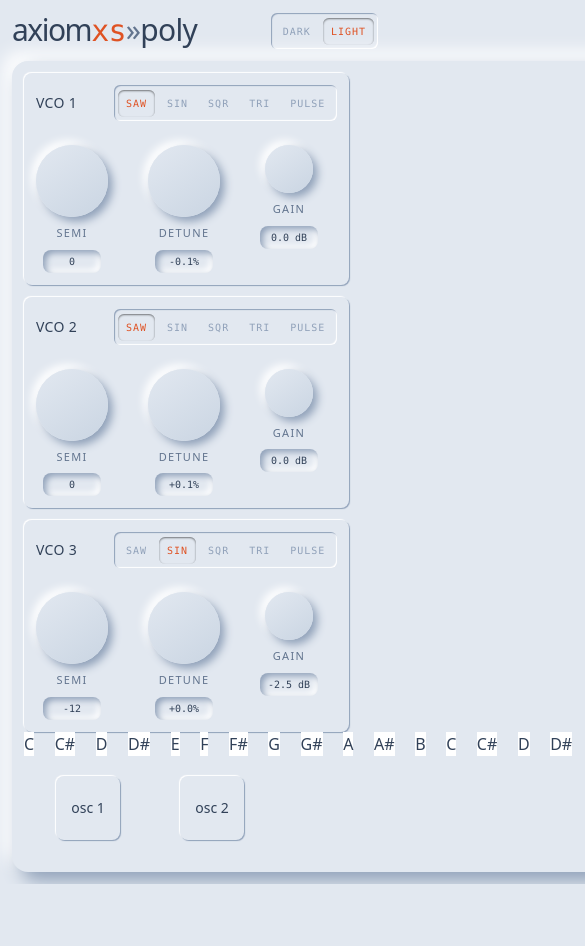
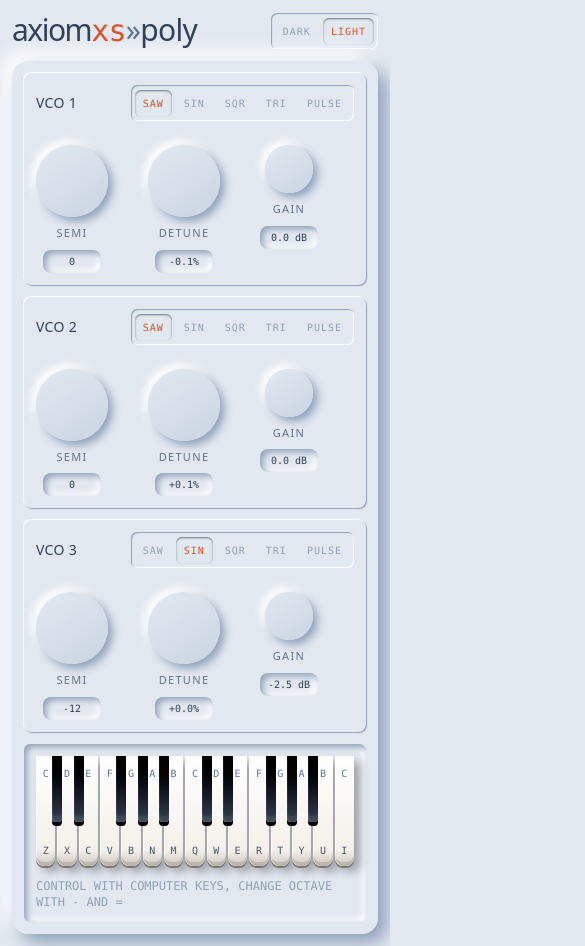
Before and after one commit to svandriel/axiom-synth, a Vue app: page / in a window 390 px wide. Shown: the top 946 px of the page, 585 px wide, since content can reach past the window. Before the commit the page ends 884 px from the top, so only its background shows below. Built offline with nearby package versions, Linux system fonts and the light colour scheme.

Commit message:
keyboard layout

```diff
--- a/index.html
+++ b/index.html
@@ -4,7 +4,7 @@
     <meta charset="UTF-8" />
     <link rel="icon" type="image/svg+xml" href="/favicon.svg" />
     <meta name="viewport" content="width=device-width, initial-scale=1.0" />
-    <title>axiom-synth</title>
+    <title>Axiom</title>
   </head>
 
   <body>
--- a/src/App.vue
+++ b/src/App.vue
@@ -4,7 +4,7 @@ import Synth from './components/Synth.vue';
 </script>
 
 <template>
-  <div class="container mx-auto">
+  <div class="mx-auto max-w-275">
     <HeaderBar />
     <Synth class="mt-3" />
   </div>
--- a/src/components/Keyboard.vue
+++ b/src/components/Keyboard.vue
@@ -1,28 +1,76 @@
 <template>
-  <div class="flex flex-row justify-between">
-    <div v-for="note in notes">
+  <div
+    class="keyboard-container rounded-md p-3 shadow-in-sm dark:shadow-in-sm-dark"
+  >
+    <div class="keyboard relative flex gap-0.5">
+      <!-- white keys -->
       <div
-        class="key bg-white"
-        :class="{ black: note.black }"
+        v-for="note in whiteNotes"
+        class="key white flex flex-1 items-end justify-center rounded-b-lg bg-linear-to-b from-white via-[#f4f1ea] via-85% to-[#cfcac0] pb-2 text-2xs uppercase select-none"
+        :class="{
+          on: pressed[note.semi],
+        }"
         :data-semi="note.semi"
+        @pointerdown="() => onPianoKeyDown(note.semi)"
+        @pointerup="() => onPianoKeyUp(note.semi)"
       >
-        {{ note.n }}
+        <span class="name absolute top-2.5 font-mono text-primary-500">
+          {{ note.n }}
+        </span>
+        <span class="key font-mono text-primary-600">
+          {{ note.k }}
+        </span>
       </div>
+      <!-- black keys -->
+      <div
+        v-for="note in blackNotes"
+        class="key black absolute top-0 left-0 flex h-[60%] flex-1 items-end justify-center rounded-b-sm bg-linear-to-b from-black to-gray-700 text-2xs text-gray-400 uppercase select-none"
+        :data-semi="note.semi"
+        :class="{
+          on: pressed[note.semi],
+        }"
+        @pointerdown="() => onPianoKeyDown(note.semi)"
+        @pointerup="() => onPianoKeyUp(note.semi)"
+        :style="{
+          '--width': '3.1%',
+          '--location': pianoKeyLocations[note.semi],
+        }"
+      >
+        <span class="key hidden font-mono sm:inline">
+          {{ note.k }}
+        </span>
+      </div>
+    </div>
+    <div
+      class="mt-3 font-mono text-xs text-primary-400 uppercase dark:text-primary-400"
+    >
+      Control with computer keys, change octave with - and =
     </div>
   </div>
 </template>
 
 <script setup lang="ts">
-import { onMounted, onUnmounted, ref, watch } from 'vue';
+import { onMounted, onUnmounted, ref } from 'vue';
 import { useAudioEngine } from '../composables/use-audio-context';
 import { noteForKey, notes } from '../utils/key-map';
 
 const engine = useAudioEngine();
-const octave = ref(4);
+const octave = ref(3);
 
-watch(octave, (newVal, oldVal) => {
-  console.log('octave changed from', oldVal, 'to', newVal);
-});
+const whiteNotes = notes.filter(note => !note.black);
+const blackNotes = notes.filter(note => note.black);
+
+const pressed = ref<{ [semi: number]: boolean }>({});
+
+function onPianoKeyDown(semi: number) {
+  engine.value.noteOn(semi + (octave.value - 4) * 12);
+  pressed.value[semi] = true;
+}
+
+function onPianoKeyUp(semi: number) {
+  engine.value.noteOff(semi + (octave.value - 4) * 12);
+  pressed.value[semi] = false;
+}
 
 function onKeyDown(e: KeyboardEvent) {
   if (e.repeat || e.metaKey || e.ctrlKey || e.altKey) return;
@@ -43,7 +91,8 @@ function onKeyDown(e: KeyboardEvent) {
   const semi = noteForKey(k);
   if (semi !== undefined) {
     e.preventDefault();
-    engine.value.noteOn(semi + (octave.value - 4) * 12);
+
+    onPianoKeyDown(semi);
   }
 }
 
@@ -52,7 +101,7 @@ function onKeyUp(e: KeyboardEvent) {
   const semi = noteForKey(k);
   if (semi !== undefined) {
     e.preventDefault();
-    engine.value.noteOff(semi + (octave.value - 4) * 12);
+    onPianoKeyUp(semi);
   }
 }
 
@@ -65,4 +114,63 @@ onUnmounted(() => {
   window.removeEventListener('keydown', onKeyDown);
   window.removeEventListener('keyup', onKeyUp);
 });
+
+// Mapping of semitones to logical piano key location
+// e.g. C is 0, C# is 0, D is 1, D# is 1, etc
+const pianoKeyLocations: Record<number, number> = {};
+let currentLocation = 0;
+for (let i = 0; i < notes.length; i++) {
+  const note = notes[i];
+  if (note.black) {
+    pianoKeyLocations[note.semi] = currentLocation - 1;
+  } else {
+    pianoKeyLocations[note.semi] = currentLocation;
+    currentLocation++;
+  }
+}
 </script>
+
+<style scoped>
+.keyboard {
+  height: clamp(110px, 18vw, 170px);
+}
+
+.key {
+  transition: transform 0.15s;
+}
+
+.key.white {
+  box-shadow:
+    inset 0 -4px 0 rgba(0, 0, 0, 0.12),
+    inset 1px 0 0 rgba(255, 255, 255, 0.6),
+    0 2px 0 #7a7670,
+    6px 6px 10px rgba(0, 0, 0, 0.3);
+}
+
+.key.white.on {
+  background: linear-gradient(180deg, #ffe0a3, #ffc766);
+  box-shadow:
+    inset 0 -2px 0 rgba(0, 0, 0, 0.15),
+    0 0 14px rgba(255, 177, 59, 0.6) 6px 6px 10px rgba(0, 0, 0, 0.5);
+  transform: translateY(2px);
+}
+
+.key.black {
+  box-shadow:
+    0 4px 0 #000,
+    inset 0 -6px 0 rgba(255, 255, 255, 0.06),
+    inset 1px 0 0 rgba(255, 255, 255, 0.08);
+  width: var(--width);
+  left: calc((var(--location) + 1) * (100% + 2px) / 15 - (var(--width) / 2));
+}
+
+.key.black.on {
+  background: linear-gradient(180deg, #ff9a3b, #c76a12);
+  box-shadow:
+    0 2px 0 #000,
+    0 0 14px rgba(255, 177, 59, 0.6);
+  /* transform: translateY(2px); */
+  height: 62%;
+  color: #2b1a00;
+}
+</style>
--- a/src/components/Synth.vue
+++ b/src/components/Synth.vue
@@ -1,21 +1,23 @@
 <template>
   <div
-    class="synth b-3 min-h-100 min-w-5xl rounded-2xl bg-default p-3 shadow-out dark:bg-default-dark dark:shadow-out-dark"
+    class="synth b-3 min-h-100 rounded-2xl bg-default p-3 shadow-out dark:bg-default-dark dark:shadow-out-dark"
   >
     <div class="grid grid-cols-12 grid-rows-3 gap-3">
-      <OscillatorPanel class="col-span-4 row-start-1" v-model="osc1" />
-      <OscillatorPanel class="col-span-4 row-start-2" v-model="osc2" />
-      <OscillatorPanel class="col-span-4 row-start-3" v-model="osc3" />
+      <OscillatorPanel
+        class="col-span-12 row-start-1 sm:col-span-6 lg:col-span-4"
+        v-model="osc1"
+      />
+      <OscillatorPanel
+        class="col-span-12 row-start-2 sm:col-span-6 lg:col-span-4"
+        v-model="osc2"
+      />
+      <OscillatorPanel
+        class="col-span-12 row-start-3 sm:col-span-6 lg:col-span-4"
+        v-model="osc3"
+      />
     </div>
 
-    <Keyboard />
-
-    <div class="flex flex-col">
-      <div class="ml-3 flex flex-row items-center gap-5">
-        <SynthButton @note-on="noteOn" @note-off="noteOff">osc 1</SynthButton>
-        <SynthButton>osc 2</SynthButton>
-      </div>
-    </div>
+    <Keyboard class="mt-3" />
   </div>
 </template>
 <script setup lang="ts">
--- a/src/engine/engine.ts
+++ b/src/engine/engine.ts
@@ -19,7 +19,7 @@ export class AudioEngine {
     this.master.gain.value = 0.5;
     this.filter = ctxt.createBiquadFilter();
     this.filter.type = 'lowpass';
-    this.filter.frequency.value = 1000;
+    this.filter.frequency.value = 2000;
     this.filter.Q.value = 3;
     this.analyser = ctxt.createAnalyser();
     this.analyser.fftSize = 2048;
@@ -60,14 +60,16 @@ export class AudioEngine {
   }
 
   public noteOn(semi: number) {
-    console.log('noteOn', semi);
     this.ensureStarted();
     this.voice.noteOn(semi);
   }
 
   public noteOff(semi: number) {
     console.log('noteOff', semi);
-    this.voice.noteOff();
+    const activeVoice = this.voice.currentSemi === semi ? this.voice : null;
+    if (activeVoice) {
+      this.voice.noteOff();
+    }
   }
 
   public allNotesOff() {
--- a/src/engine/voice.ts
+++ b/src/engine/voice.ts
@@ -2,43 +2,54 @@ import type { AudioEngine } from './engine';
 
 export class Voice {
   private readonly ctxt: AudioContext;
-  private readonly env: GainNode;
+  private readonly ampEnv: GainNode;
+  // private readonly filterEnv: GainNode;
   private readonly oscillators: OscillatorNode[] = [];
+  // private readonly filter: BiquadFilterNode;
   private started: boolean = false;
+  public currentSemi: number | null = null;
 
   constructor(engine: AudioEngine) {
     this.ctxt = engine.ctxt;
-    this.env = this.ctxt.createGain();
+    this.ampEnv = this.ctxt.createGain();
+    // this.filterEnv = this.ctxt.createGain();
+    // this.filter = this.ctxt.createBiquadFilter();
+
+    // this.filterEnv.connect(this.filter.frequency);
 
     const osc1 = this.ctxt.createOscillator();
     osc1.type = 'sawtooth';
-    osc1.connect(this.env);
+    osc1.connect(this.ampEnv);
 
     const osc2 = this.ctxt.createOscillator();
     osc2.type = 'sawtooth';
-    osc2.connect(this.env);
+    osc2.connect(this.ampEnv);
+
+    const osc3 = this.ctxt.createOscillator();
+    osc3.type = 'triangle';
+    osc3.connect(this.ampEnv);
 
     this.oscillators.push(osc1);
     this.oscillators.push(osc2);
+    this.oscillators.push(osc3);
 
-    this.env.connect(engine.noteSignalSink);
-    // var sub = null;
-    // if (subOn) {
-    //     sub = ctx.createOscillator(); sub.type = 'sine'; sub.frequency.value = freqOf(semi) / 2;
-    //     var subG = ctx.createGain(); subG.gain.value = 0.5;
-    //     sub.connect(subG); subG.connect(env); sub.start(now);
-    // }
+    this.ampEnv.connect(engine.noteSignalSink);
   }
 
   noteOn(semi: number) {
+    this.currentSemi = semi;
+
     const now = this.ctxt.currentTime;
+    console.log(`[${now.toFixed(4)}] noteOn(${semi})`);
 
-    this.oscillators[0].frequency.value = freqOf(semi + 0.04);
-    this.oscillators[1].frequency.value = freqOf(semi - 0.04);
+    this.oscillators[0].frequency.value = freqOf(semi + 0.011916);
+    this.oscillators[1].frequency.value = freqOf(semi - 0.011916);
+    this.oscillators[2].frequency.value = freqOf(semi - 12);
 
-    this.env.gain.setValueAtTime(0.0001, now);
-    this.env.gain.exponentialRampToValueAtTime(0.35, now + 0.012);
-    this.env.gain.exponentialRampToValueAtTime(0.22, now + 0.25);
+    this.ampEnv.gain.cancelScheduledValues(now);
+    this.ampEnv.gain.setValueAtTime(0.0001, now);
+    this.ampEnv.gain.exponentialRampToValueAtTime(0.35, now + 0.012);
+    this.ampEnv.gain.exponentialRampToValueAtTime(0.22, now + 0.25);
 
     if (!this.started) {
       this.started = true;
@@ -48,9 +59,10 @@ export class Voice {
 
   noteOff() {
     const now = this.ctxt.currentTime;
-    this.env.gain.cancelScheduledValues(now);
-    this.env.gain.setValueAtTime(this.env.gain.value, now);
-    this.env.gain.exponentialRampToValueAtTime(0.0001, now + 0.35);
+    console.log(`[${now.toFixed(4)}] noteOff()`);
+    this.ampEnv.gain.cancelScheduledValues(now);
+    this.ampEnv.gain.setValueAtTime(this.ampEnv.gain.value, now);
+    this.ampEnv.gain.exponentialRampToValueAtTime(0.0001, now + 0.75);
   }
 
   destroy() {
@@ -60,7 +72,7 @@ export class Voice {
         osc.disconnect();
       });
     }
-    this.env.disconnect();
+    this.ampEnv.disconnect();
   }
 }
 
--- a/src/utils/key-map.ts
+++ b/src/utils/key-map.ts
@@ -24,10 +24,6 @@ export const notes = [
   { n: 'A#', k: '7', semi: 22, black: true },
   { n: 'B', k: 'u', semi: 23 },
   { n: 'C', k: 'i', semi: 24 },
-  { n: 'C#', k: '9', semi: 25, black: true },
-  { n: 'D', k: 'o', semi: 26 },
-  { n: 'D#', k: '0', semi: 27, black: true },
-  { n: 'E', k: 'p', semi: 28 },
 ];
 const keyMap = notes.reduce<Record<string, number>>((acc, n) => {
   acc[n.k] = n.semi;
```
Also changed, not shown: .prettierrc.yaml.
